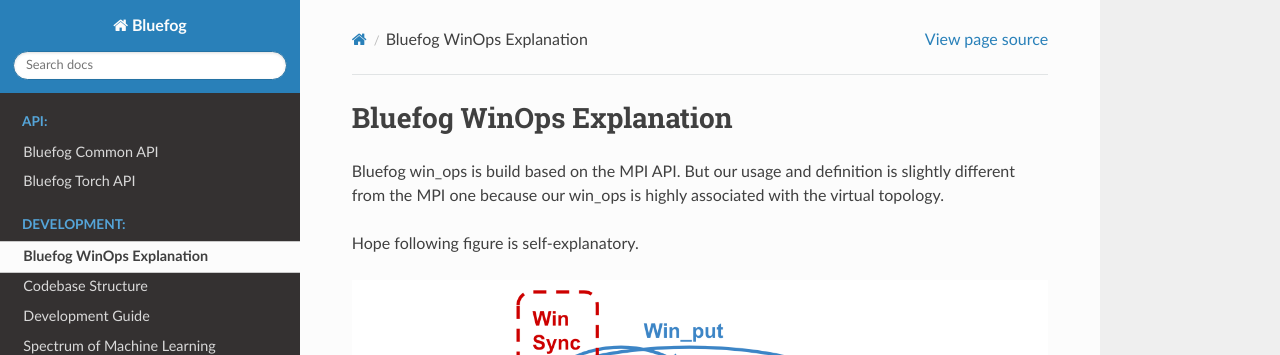
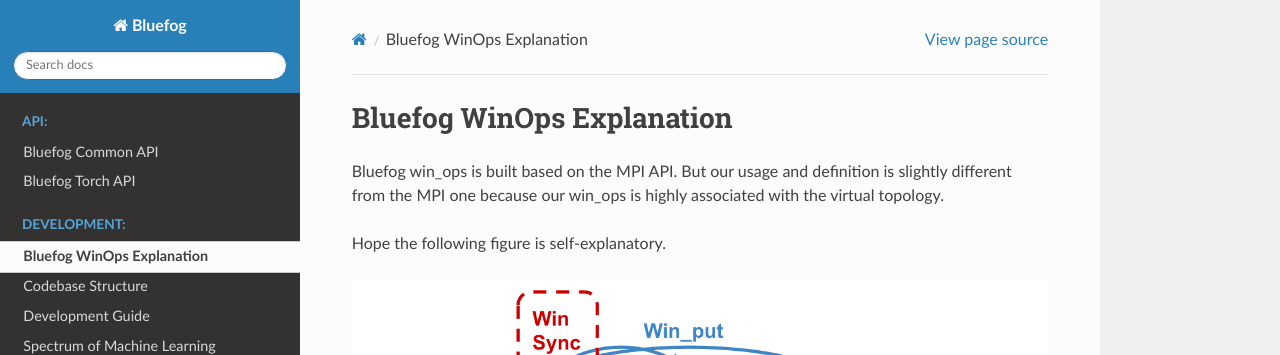
Before and after one commit to Bluefog-Lib/bluefog, a Sphinx documentation site: the page built from docs/bluefog_winops.rst, in a window 1280 px wide and 995 px high. Shown: the top 355 px of the window. Built offline with Sphinx 7.4.7 and the Read the Docs theme 2.0.0, drawn with Linux system fonts in a browser that asks for light colours.

Commit message:
Fix the grammer error of win ops definition

```diff
--- a/docs/bluefog_winops.rst
+++ b/docs/bluefog_winops.rst
@@ -1,11 +1,11 @@
 Bluefog WinOps Explanation
 ==========================
 
-Bluefog win_ops is build based on the MPI API.
+Bluefog win_ops is built based on the MPI API.
 But our usage and definition is slightly different from the
 MPI one because our win_ops is highly associated with the virtual topology.
 
-Hope following figure is self-explanatory.
+Hope the following figure is self-explanatory.
 
 .. image:: _static/WinOps.png
     :alt: BluefogWinOpsExplanation
```
